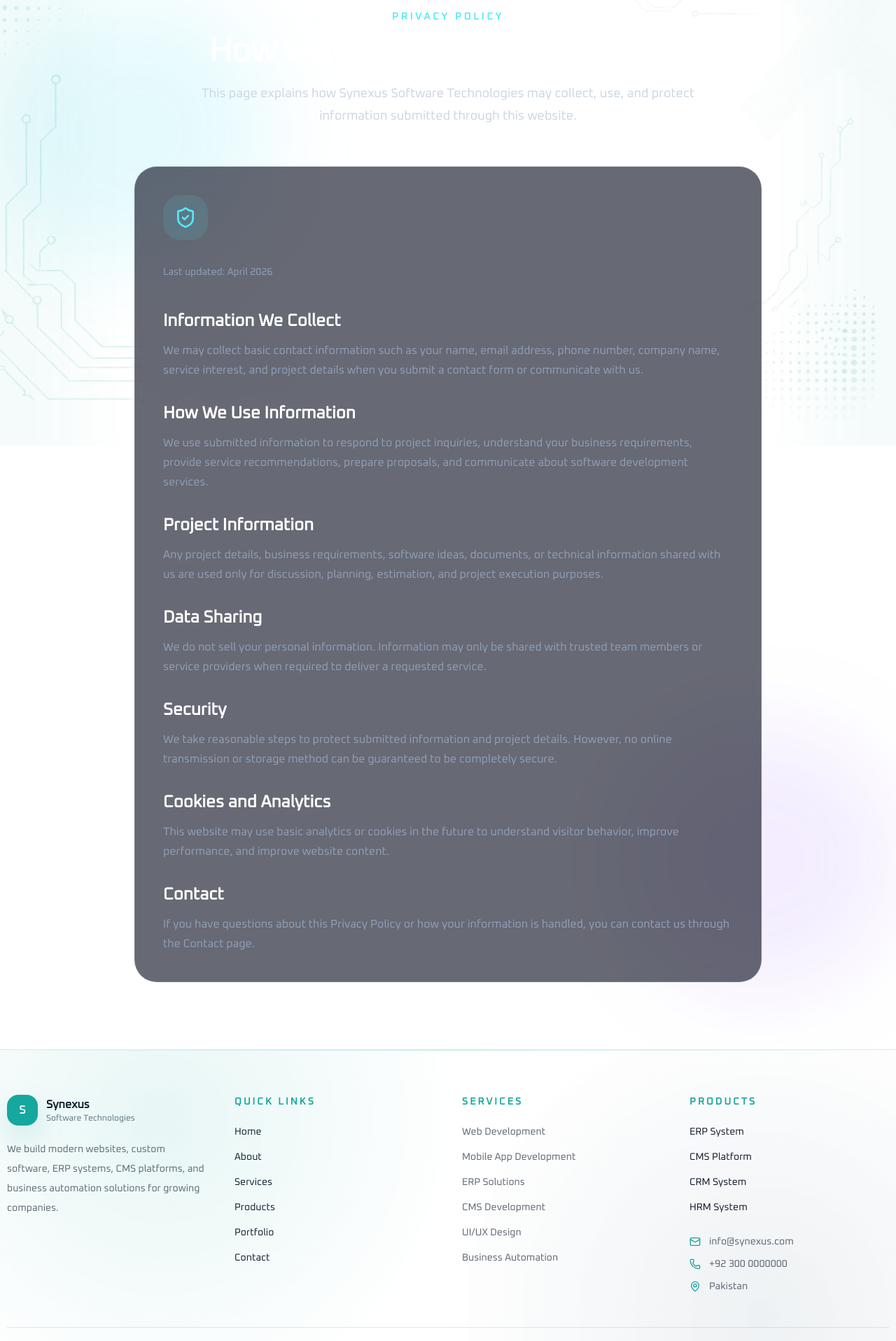
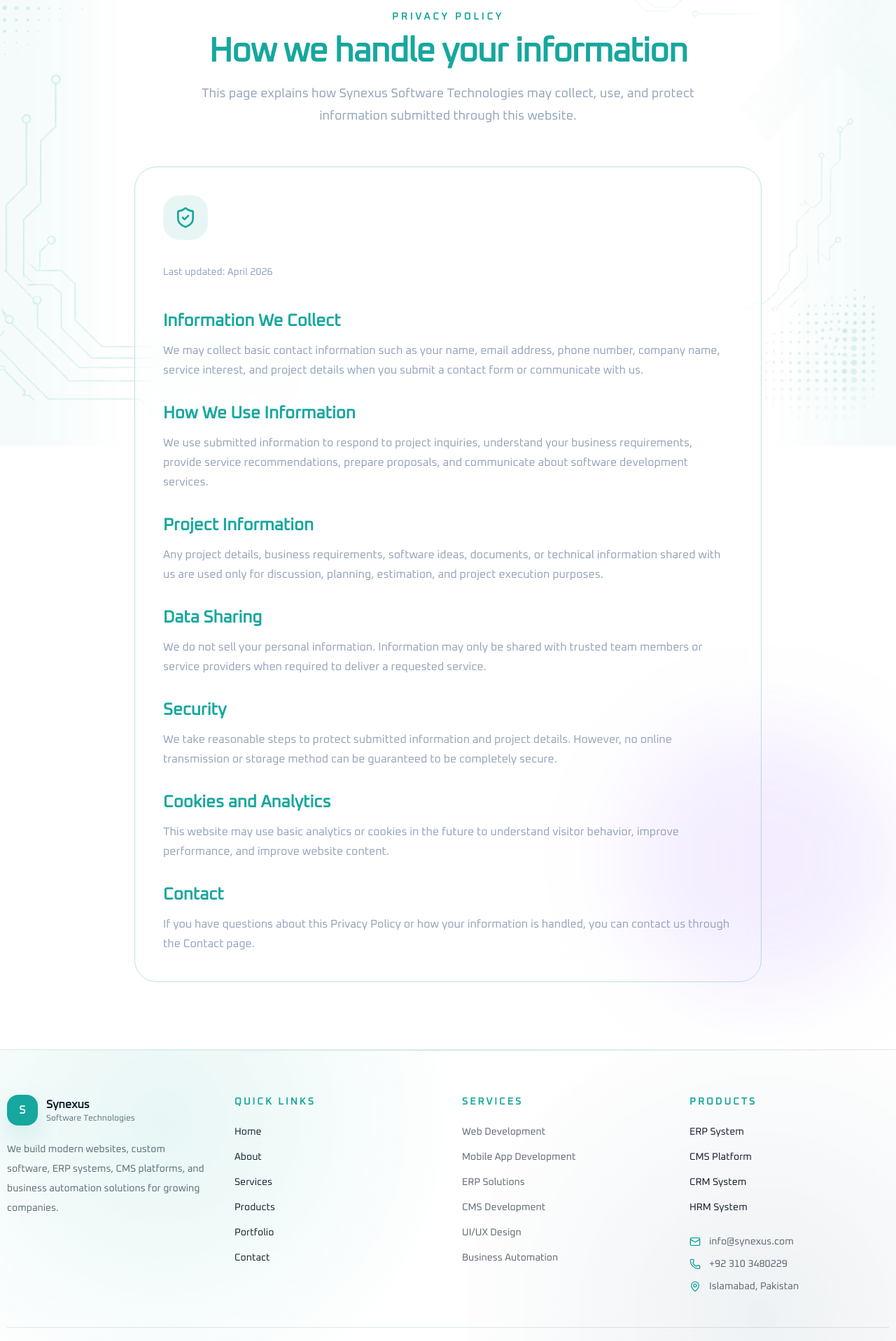
Before and after one commit to abdulbasit67984/Synexus-website, a Next.js app: page /privacy-policy in a window 1280 px wide. Shown: the part 163-2080 px from the top of the page at 70% size. Built offline with nearby package versions, Linux system fonts and the light colour scheme; no server answers.

Commit message:
add phone number and change themes of some components

```diff
--- a/src/app/privacy-policy/page.tsx
+++ b/src/app/privacy-policy/page.tsx
@@ -50,7 +50,7 @@
   return (
     <main className="min-h-screen bg-master">
       <section className="section-padding relative overflow-hidden">
-        <div className="absolute left-0 top-20 h-96 w-96 rounded-full bg-cyan-400/10 blur-3xl" />
+        <div className="absolute left-0 top-20 h-96 w-96 rounded-full bg blur-3xl" />
         <div className="absolute bottom-20 right-0 h-96 w-96 rounded-full bg-violet-500/10 blur-3xl" />
 
         <div className="container-custom relative z-10">
@@ -60,8 +60,8 @@
             description="This page explains how Synexus Software Technologies may collect, use, and protect information submitted through this website."
           />
 
-          <div className="mx-auto mt-14 max-w-4xl rounded-[2rem] border border-white/10 bg-slate-950/60 p-6 backdrop-blur-xl md:p-10">
-            <div className="mb-8 flex h-16 w-16 items-center justify-center rounded-3xl bg-cyan-300/10 text-cyan-300">
+          <div className="mx-auto mt-14 max-w-4xl rounded-[2rem] border border-[#16a79e]/30 p-6 backdrop-blur-xl md:p-10">
+            <div className="mb-8 flex h-16 w-16 items-center justify-center rounded-3xl bg-[#16a79e]/10 text-[#16a79e]">
               <ShieldCheck className="h-8 w-8" />
             </div>
 
@@ -72,7 +72,7 @@
             <div className="space-y-8">
               {sections.map((section) => (
                 <div key={section.title}>
-                  <h2 className="text-2xl font-bold text-white">
+                  <h2 className="text-2xl font-bold text-[#16a79e]">
                     {section.title}
                   </h2>
 
--- a/src/app/terms/page.tsx
+++ b/src/app/terms/page.tsx
@@ -65,8 +65,8 @@
             description="These terms explain the basic conditions for using this website and discussing services with Synexus Software Technologies."
           />
 
-          <div className="mx-auto mt-14 max-w-4xl rounded-[2rem] border border-white/10 bg-slate-950/60 p-6 backdrop-blur-xl md:p-10">
-            <div className="mb-8 flex h-16 w-16 items-center justify-center rounded-3xl bg-cyan-300/10 text-cyan-300">
+          <div className="mx-auto mt-14 max-w-4xl rounded-[2rem] border border-[#16a79e]/30 p-6 backdrop-blur-xl md:p-10">
+            <div className="mb-8 flex h-16 w-16 items-center justify-center rounded-3xl bg-[#16a79e]/10 text-[#16a79e]">
               <FileText className="h-8 w-8" />
             </div>
 
@@ -77,7 +77,7 @@
             <div className="space-y-8">
               {sections.map((section) => (
                 <div key={section.title}>
-                  <h2 className="text-2xl font-bold text-white">
+                  <h2 className="text-2xl font-bold text-[#16a79e]">
                     {section.title}
                   </h2>
 
--- a/src/components/common/SectionHeader.tsx
+++ b/src/components/common/SectionHeader.tsx
@@ -24,17 +24,17 @@
       )}
     >
       {eyebrow ? (
-        <p className="mb-4 text-sm font-semibold uppercase tracking-[0.28em] text-cyan-300">
+        <p className="mb-4 text-sm font-semibold uppercase tracking-[0.28em] text-[#16a79e]">
           {eyebrow}
         </p>
       ) : null}
 
-      <h2 className="text-3xl font-bold tracking-tight text-white md:text-5xl">
+      <h2 className="text-3xl font-bold tracking-tight text-[#16a79e] md:text-5xl">
         {title}
       </h2>
 
       {description ? (
-        <p className="mt-5 text-base leading-8 text-slate-300 md:text-lg">
+        <p className="mt-5 text-base leading-8 text-slate-400 md:text-lg">
           {description}
         </p>
       ) : null}
--- a/src/lib/constants.ts
+++ b/src/lib/constants.ts
@@ -5,6 +5,6 @@
     "Synexus Software Technologies builds modern websites, custom software, ERP systems, CMS platforms, mobile apps, and business automation solutions.",
   url: process.env.NEXT_PUBLIC_SITE_URL || "https://synexus.com",
   email: "info@synexus.com",
-  phone: "+92 300 0000000",
-  location: "Pakistan",
+  phone: "+92 310 3480229",
+  location: "Islamabad, Pakistan",
 };
```
